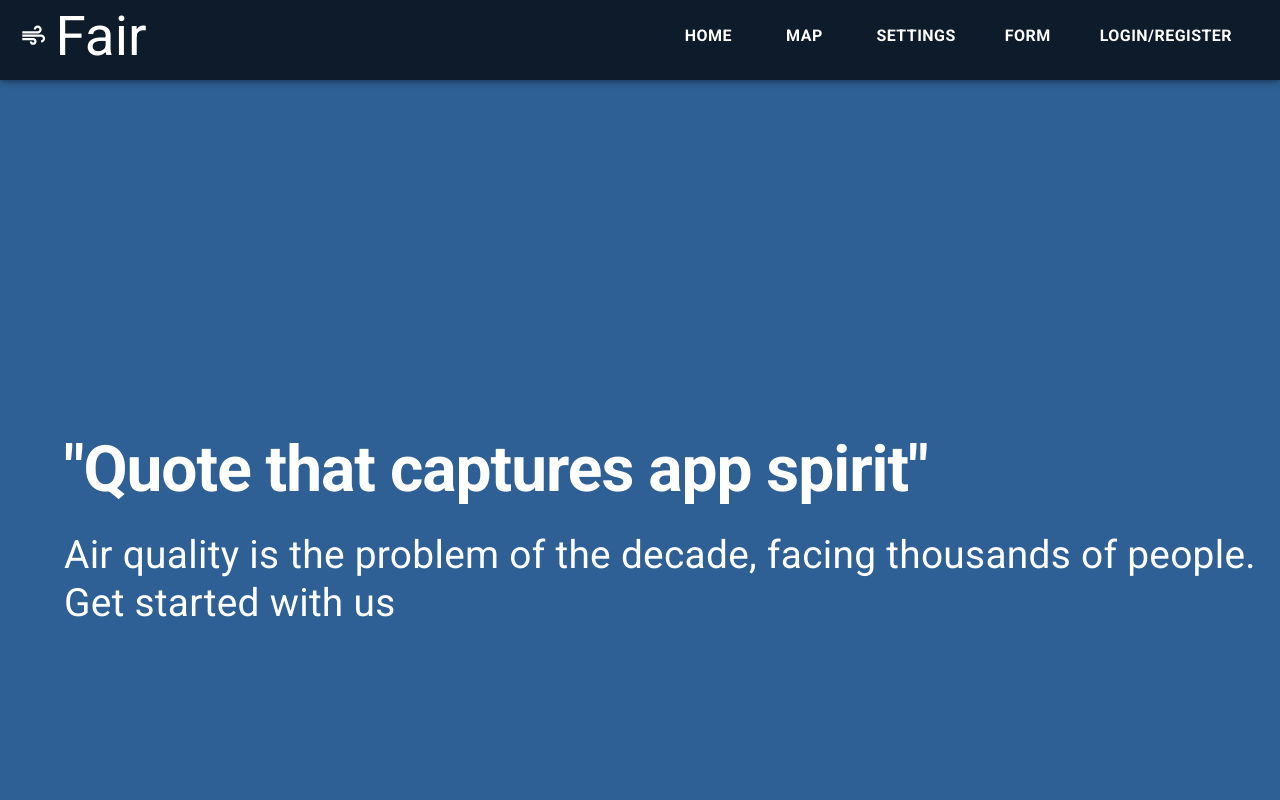
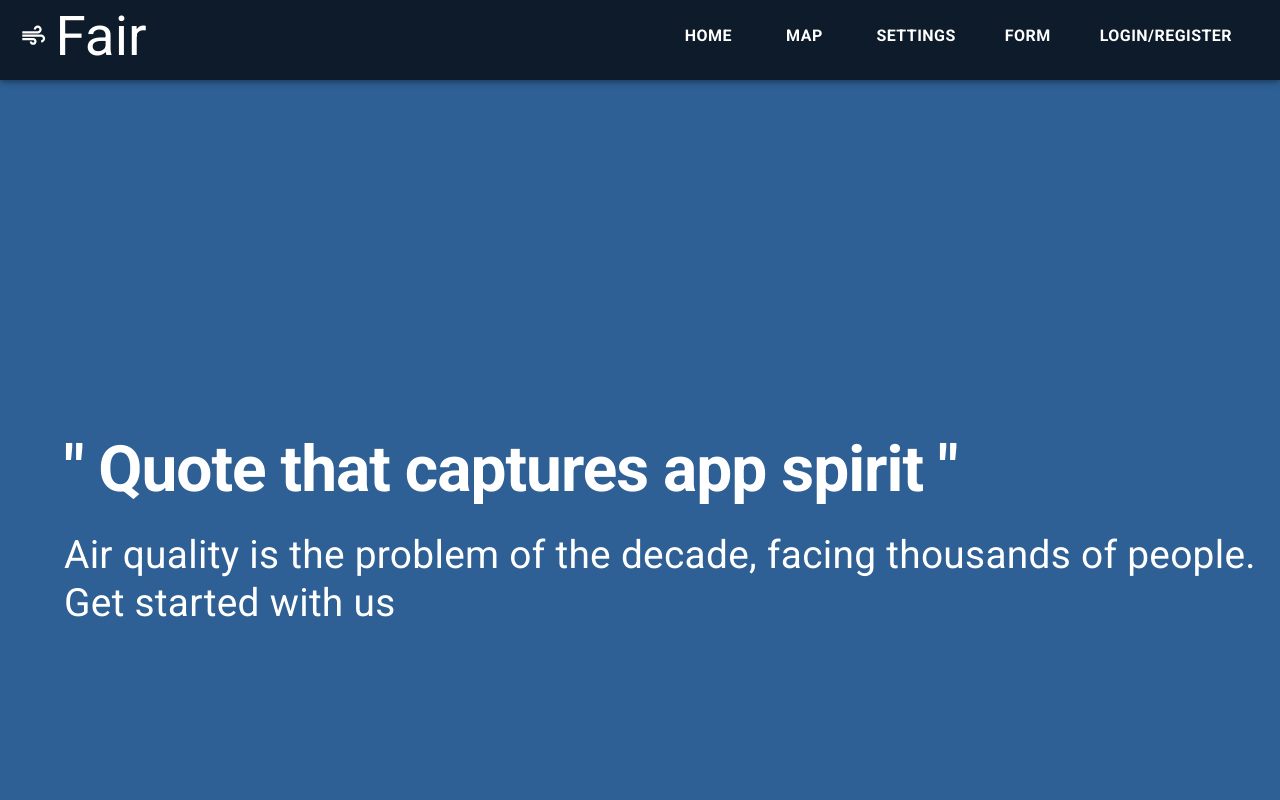
Before and after one commit to Naveen-Jaisankar/COMP47360-Web-Application, a React (Vite) app in the folder FrontEnd/air-quality-app/: page / in a window 1280 px wide. Shown: the top 800 px of the page. Built offline with nearby package versions, Linux system fonts and the light colour scheme; no server answers.

Commit message:
Home: removed quotation marks

```diff
--- a/FrontEnd/air-quality-app/src/pages/Home.jsx
+++ b/FrontEnd/air-quality-app/src/pages/Home.jsx
@@ -1,9 +1,8 @@
-import { Container, Typography, Box, Grid, CardMedia } from "@mui/material";
+import { Container, Typography, Box, Grid } from "@mui/material";
 import Infocard from "../components/infocard";
 import ReactPlayer from "react-player"
 
 const image1 = "../src/static/proxy-image.png";
-const banner = "../src/static/01-03_City_map2v_generated.jpg";
 const videoUrl= "https://www.youtube.com/watch?v=FKBVwX8dVhI"
 const Home = () => {
   return (
@@ -37,7 +36,7 @@ const Home = () => {
                   color: "white",
                 }}
               >
-                "Quote that captures app spirit"
+                &quot; Quote that captures app spirit &quot;
               </Typography>
               <Typography
                 variant="h4"
```
